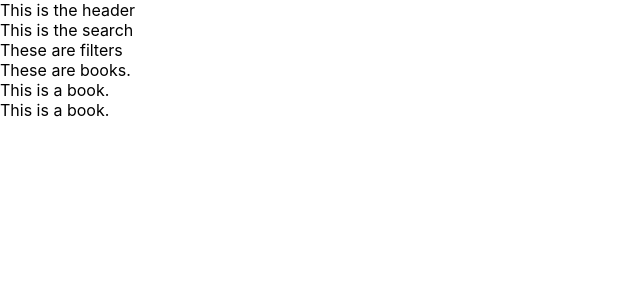
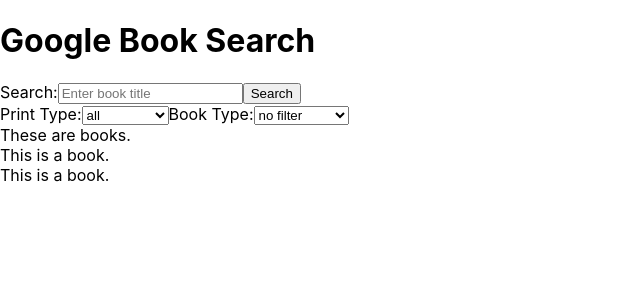
Before and after one commit to thinkful-ei-orka/books-api-brian-taeil, a React (Create React App) app: page / in a window 1280 px wide. Shown: the top 300 px of the page, without its empty margins (0-640 px from the left). Built offline with nearby package versions, Linux system fonts and the light colour scheme.

Commit message:
added search form

```diff
--- a/src/App.js
+++ b/src/App.js
@@ -1,18 +1,23 @@
 import React from 'react';
 import Header from './Header';
 import Search from './Search';
-import Filters from './Filters';
 import Books from './Books';
 
-function App() {
+class App extends React.Component {
+
+  runSearch() {
+    console.log('running');
+  }
+
+  render() {
     return (
       <main className='App'>
         <Header />
         <Search />
-      <Filters />
         <Books />
       </main>
     );
   }
+}
 
 export default App;
--- a/src/Filters.js
+++ /dev/null
@@ -1,12 +0,0 @@
-import React from 'react';
-import './Filters.css';
-
-function Filters() {
-  return (
-    <div>
-      These are filters
-    </div>
-  );
-}
-
-export default Filters;
--- a/src/Header.js
+++ b/src/Header.js
@@ -3,9 +3,9 @@ import './Header.css';
 
 function Header() {
   return (
-    <div>
-      This is the header
-    </div>
+    <header>
+      <h1>Google Book Search</h1>
+    </header>
   );
 }
 
--- a/src/Search.js
+++ b/src/Search.js
@@ -1,12 +1,40 @@
 import React from 'react';
 import './Search.css';
 
-function Search() {
-  return (
-    <div>
-      This is the search
-    </div>
-  );
+class Search extends React.Component {
+  handleSearch(e) {
+    e.preventDefault();
+    console.log('searching');
+  }
+
+  render() {
+    return (
+      <form id="searchForm" onSubmit={this.handleSearch}>
+        <div>
+          <label htmlFor="search">Search:</label>
+          <input type="text" id="search" name="search" placeholder="Enter book title"></input>
+          <button type="submit">Search</button>
+        </div>
+        <div>
+          <label htmlFor="printType">Print Type:</label>
+          <select id="printType" name="printType" onChange={this.handleSearch}>
+            <option value="all">all</option>
+            <option value="books">books</option>
+            <option value="magazines">magazines</option>
+          </select>
+          <label htmlFor="bookType">Book Type:</label>
+          <select id="bookType" name="bookType" onChange={this.handleSearch}>
+            <option>no filter</option>
+            <option value="ebooks">ebooks</option>
+            <option value="free-ebooks">free-ebooks</option>
+            <option value="full">full</option>
+            <option value="paid-ebooks">paid-ebooks</option>
+            <option value="partial">partial</option>
+          </select>
+        </div>
+      </form>
+    );
+  }
 }
 
 export default Search;
```
Also changed, not shown: src/Filters.css (deleted). Lines whose indentation alone changed are shown as unchanged.
